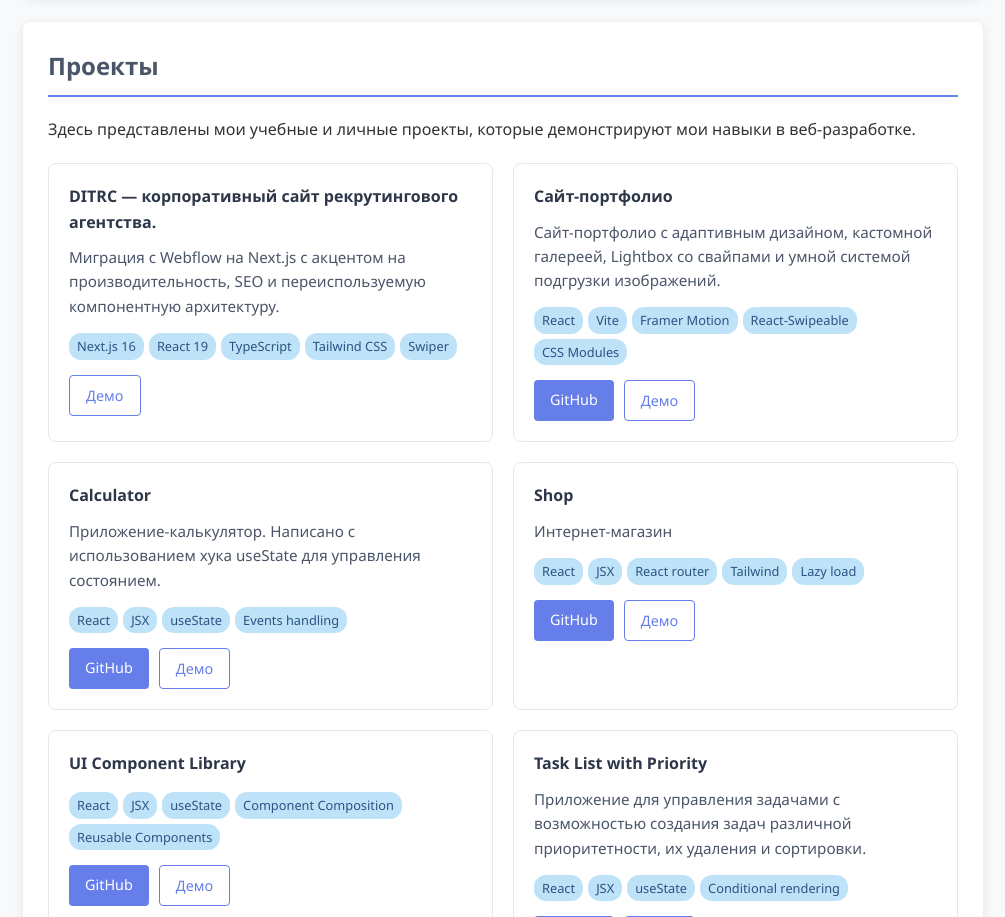
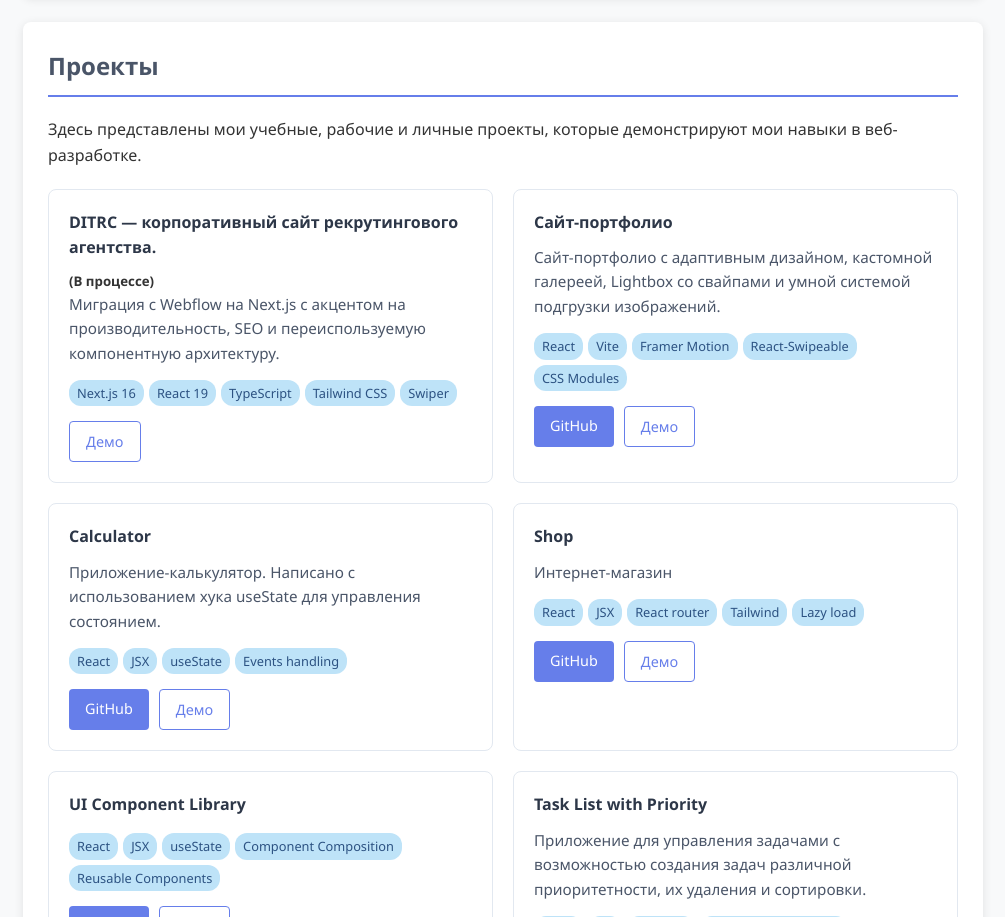
Before and after one commit to Hauryliuk-Viktoria/Hauryliuk-Viktoria.github.io, a plain HTML site: page index.html in a window 1280 px wide. Shown: the part 1494-2411 px from the top of the page, without its empty margins (137-1142 px from the left). Drawn offline with Linux system fonts and the light colour scheme; a script that the page names is missing.

Commit message:
Update index.html

```diff
--- a/index.html
+++ b/index.html
@@ -111,7 +111,7 @@
       <section class="projects-section">
         <h2 class="section-title">Проекты</h2>
         <p>
-          Здесь представлены мои учебные и личные проекты, которые демонстрируют
+          Здесь представлены мои учебные, рабочие и личные проекты, которые демонстрируют
           мои навыки в веб-разработке.
         </p>
 
@@ -119,6 +119,7 @@
 
           <div class="project-card">
             <h4>DITRC — корпоративный сайт рекрутингового агентства.</h4>
+            <h5>(В процессе)</h5>
             <p>
               Миграция с Webflow на Next.js с акцентом на производительность, SEO и переиспользуемую компонентную архитектуру.
             </p>
```
